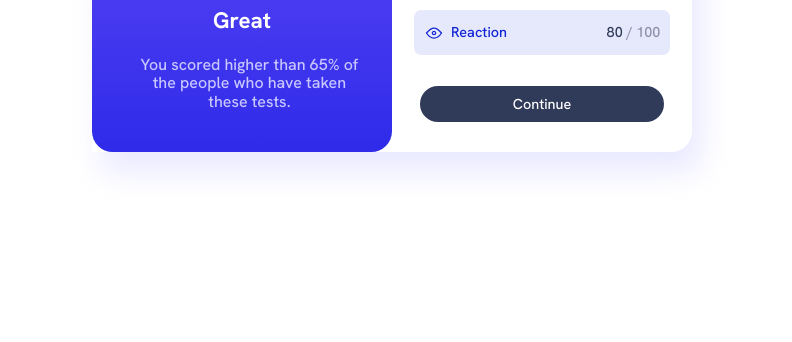
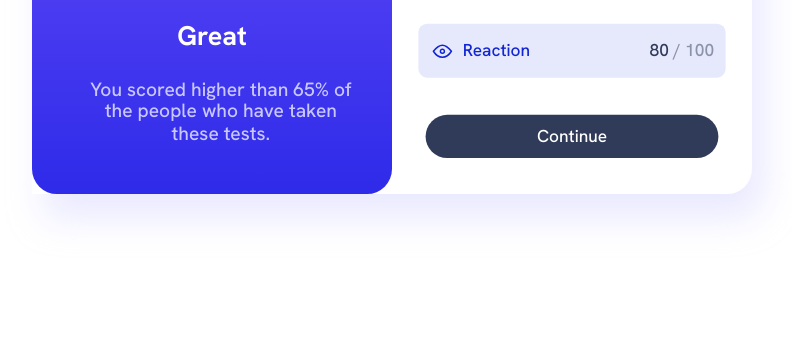
Before and after one commit to ifcoder1/results-summary-component, a plain HTML site: page index.html in a window 1280 px wide. Shown: the part 458-800 px from the top of the page, without its empty margins (248-1040 px from the left). Drawn offline with Linux system fonts and the light colour scheme.

Commit message:
Update styles.css

```diff
--- a/css/styles.css
+++ b/css/styles.css
@@ -19,7 +19,7 @@ body {
     box-shadow: 10px 20px 30px hsl(241, 100%, 89%, 0.4);
     border-top-right-radius: 1.3em;
     border-bottom-right-radius: 1.3em;
-    transform: scale(1);
+    transform: scale(1.2);
 }
 
 .left-column, .right-column {
@@ -175,7 +175,7 @@ button:active {
 }
 
 
-@media screen and (max-width: 600px) {
+@media screen and (max-width: 720px) {
     body {
         display: unset;
     }
@@ -184,6 +184,7 @@ button:active {
         flex-direction: column;
         width: 100%;
         box-shadow: unset;
+        transform: scale(1)
     }
 
     .left-column {
```
